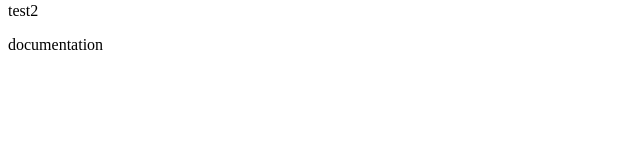
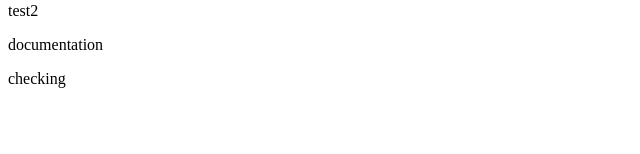
Before and after one commit to NidhiKumari0698/my-angular-project-github-actions, an Angular app: page / in a window 1280 px wide. Shown: the part 146-300 px from the top of the page, without its empty margins (0-640 px from the left). Built offline with nearby package versions, Linux system fonts and the light colour scheme.

Commit message:
text added

```diff
--- a/src/app/app.component.html
+++ b/src/app/app.component.html
@@ -3,3 +3,4 @@
 <p>Part label</p>
 <p>test2</p>
 <p>documentation</p>
+<p>checking</p>
```
